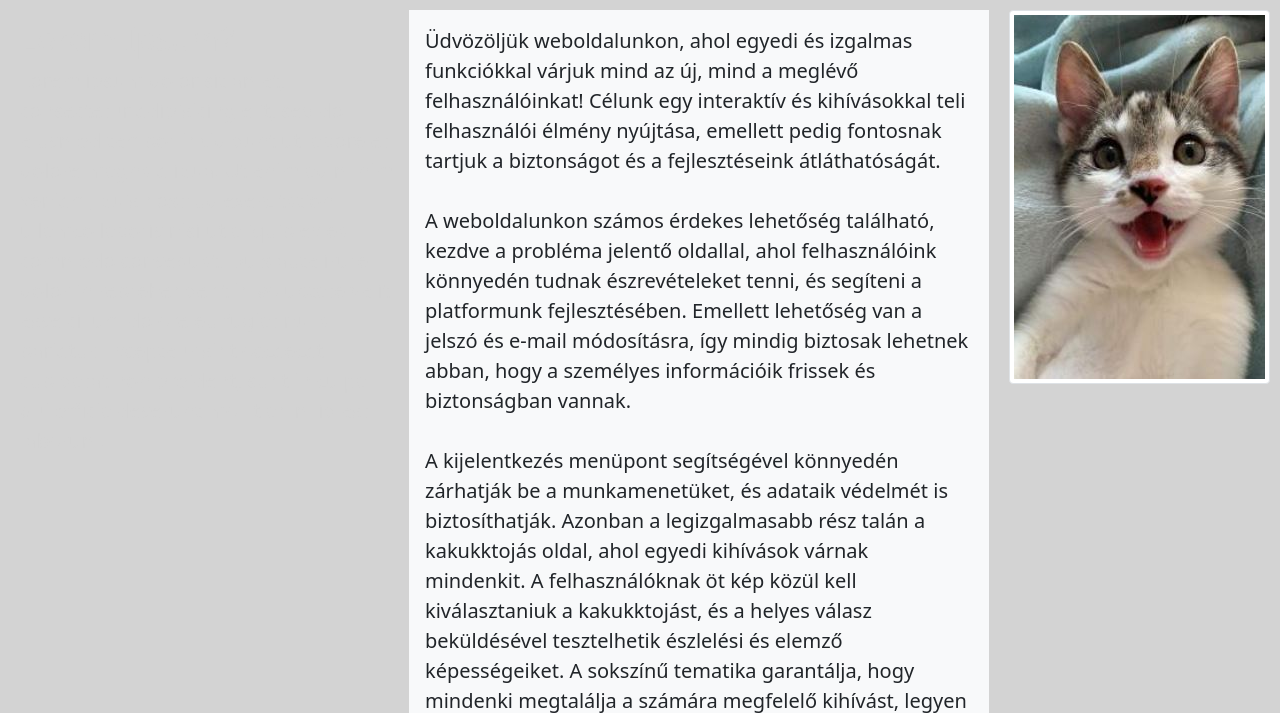
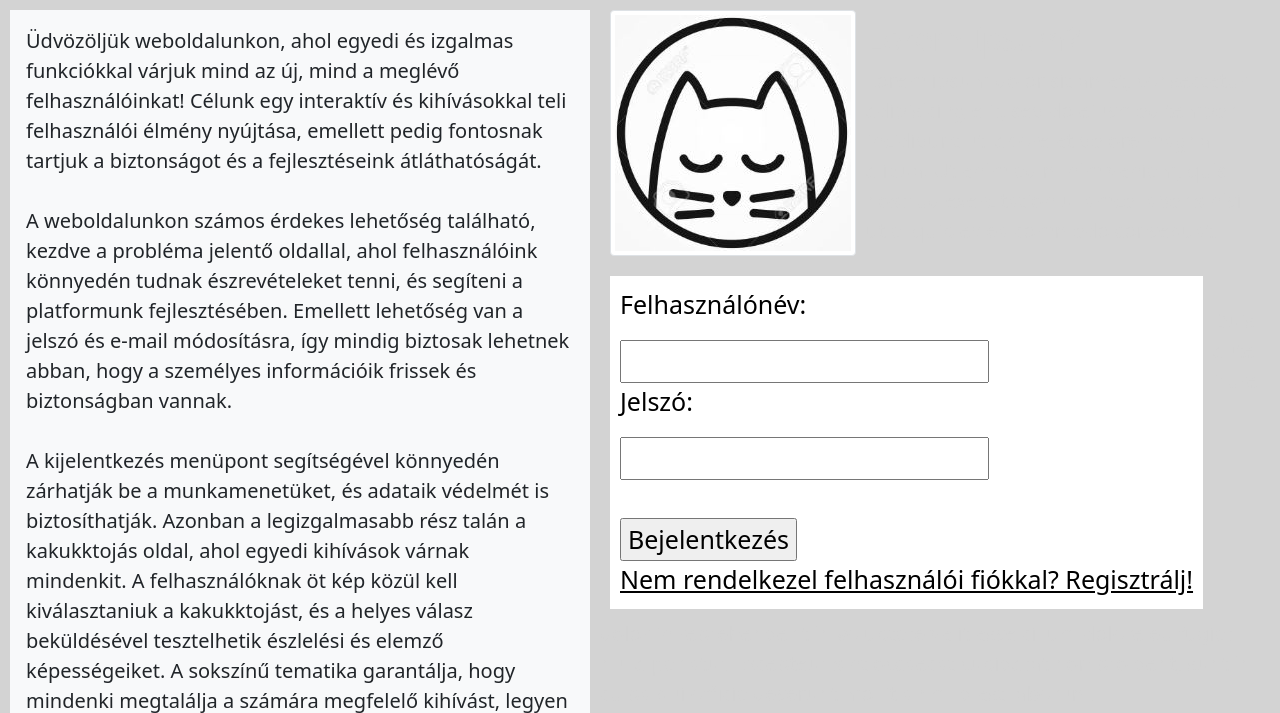
Before and after one commit to FoldiKriszti/RFT_2023_4bol2, a PHP site: page /index.php in a window 1280 px wide. Shown: the part 56-769 px from the top of the page. Run offline with PHP 8.4, Linux system fonts and the light colour scheme; some libraries are stand-ins or nearby versions.

Commit message:
Login oldal
Icon cserék, elrendezések módosítása

```diff
--- a/Weboldal/login.php
+++ b/Weboldal/login.php
@@ -76,10 +76,8 @@ session_start();
 </div>
 
 <div class="cat">
-	<img src="mainkepek/cat1.jpg" class="img-fluid img-thumbnail" alt="mainkepek/cat1.jpg">
+	<img src="mainkepek/icon.jpg" class="img-fluid img-thumbnail" alt="mainkepek/icon.jpg">
 </div>
-</div>
-
 
 <div class="mainlogin">
 <form name="login" method="POST" action="#">
```
Also changed, not shown: Weboldal/mainkepek/cat1.JPG (deleted).
